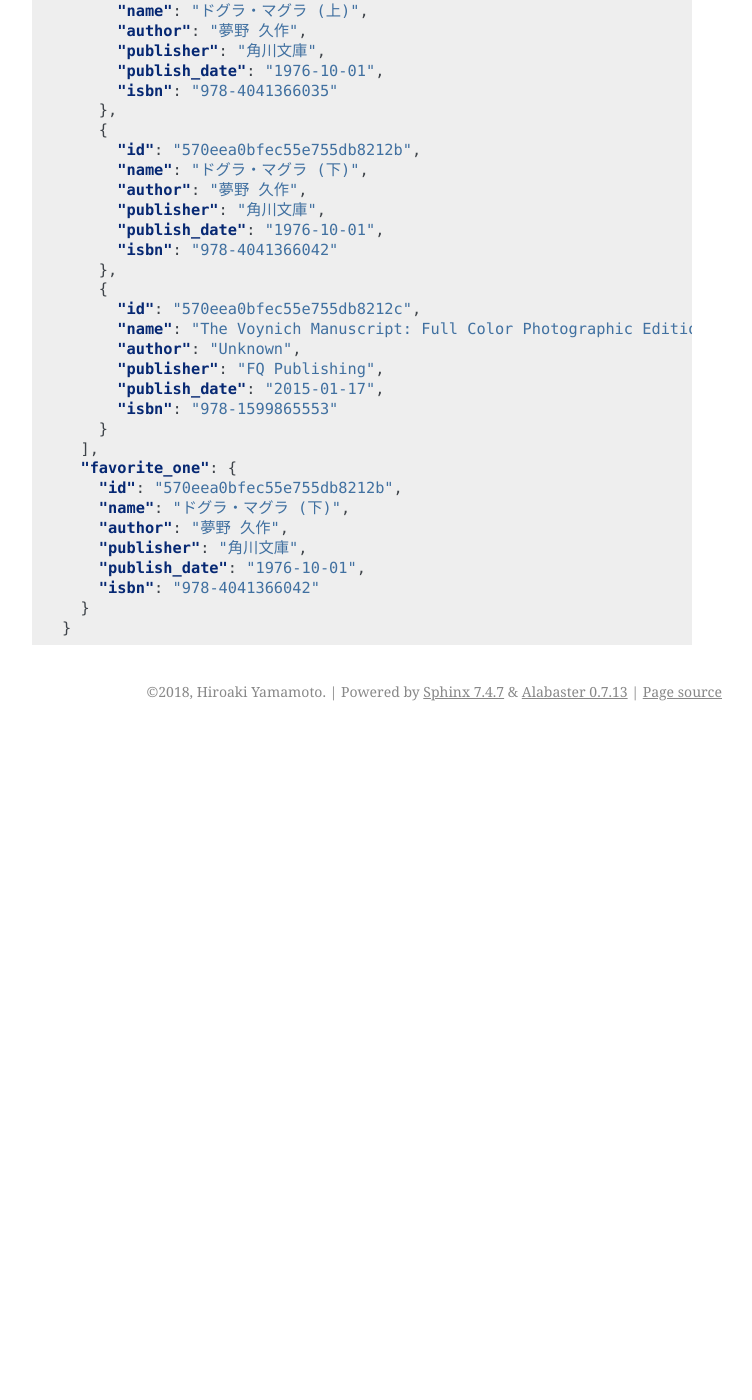
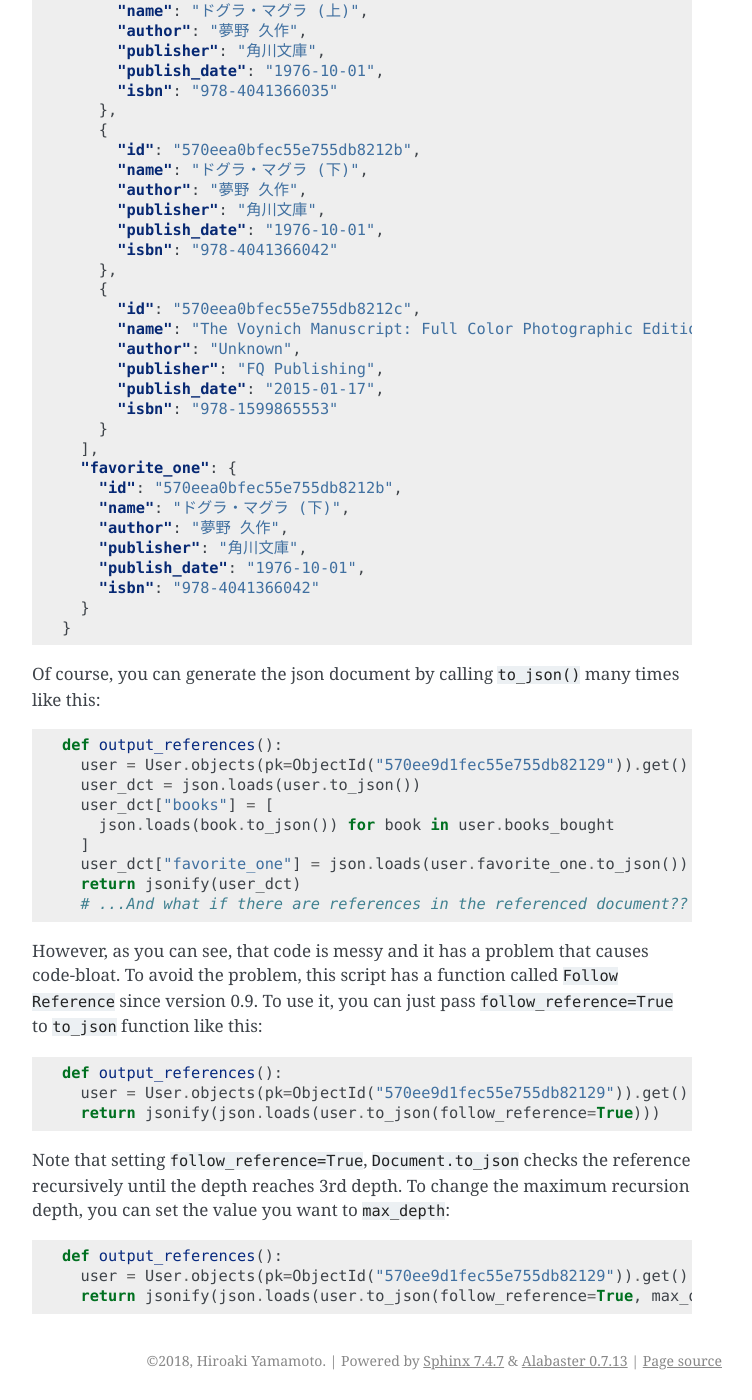
Before and after one commit to hiroaki-yamamoto/mongoengine-goodjson, a Sphinx documentation site: the page built from doc/source/basic_use.rst, in a window 1280 px wide and 1400 px high, scrolled down 2947 px. Shown: the whole window, without its empty margins (388-1140 px from the left). Built offline with Sphinx 7.4.7, drawn with Linux system fonts in a browser that asks for light colours; before the commit the page ends 3678 px from its top, so only the background shows below that.

Commit message:
Finished basic_use documentation

```diff
--- a/doc/source/basic_use.rst
+++ b/doc/source/basic_use.rst
@@ -183,3 +183,39 @@ like this:
       "isbn": "978-4041366042"
     }
   }
+
+Of course, you can generate the json document by calling :code:`to_json()`
+many times like this:
+
+.. code:: python
+
+  def output_references():
+    user = User.objects(pk=ObjectId("570ee9d1fec55e755db82129")).get()
+    user_dct = json.loads(user.to_json())
+    user_dct["books"] = [
+      json.loads(book.to_json()) for book in user.books_bought
+    ]
+    user_dct["favorite_one"] = json.loads(user.favorite_one.to_json())
+    return jsonify(user_dct)
+    # ...And what if there are references in the referenced document??
+
+However, as you can see, that code is messy and it has a problem that causes
+code-bloat. To avoid the problem, this script has a function called
+:code:`Follow Reference` since version 0.9. To use it, you can just pass
+:code:`follow_reference=True` to :code:`to_json` function like this:
+
+.. code:: python
+
+  def output_references():
+    user = User.objects(pk=ObjectId("570ee9d1fec55e755db82129")).get()
+    return jsonify(json.loads(user.to_json(follow_reference=True)))
+
+Note that setting :code:`follow_reference=True`, :code:`Document.to_json`
+checks the reference recursively until the depth reaches 3rd depth. To change
+the maximum recursion depth, you can set the value you want to :code:`max_depth`:
+
+.. code:: python
+
+  def output_references():
+    user = User.objects(pk=ObjectId("570ee9d1fec55e755db82129")).get()
+    return jsonify(json.loads(user.to_json(follow_reference=True, max_depth=5)))
```
